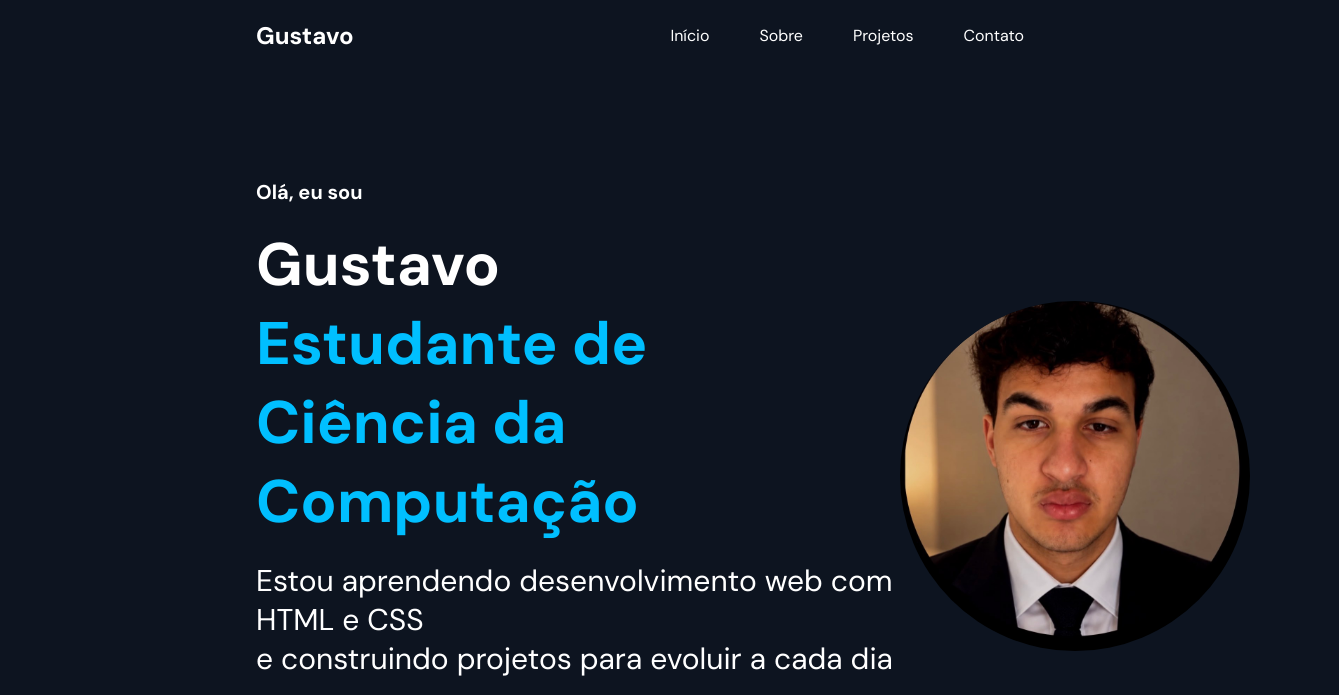
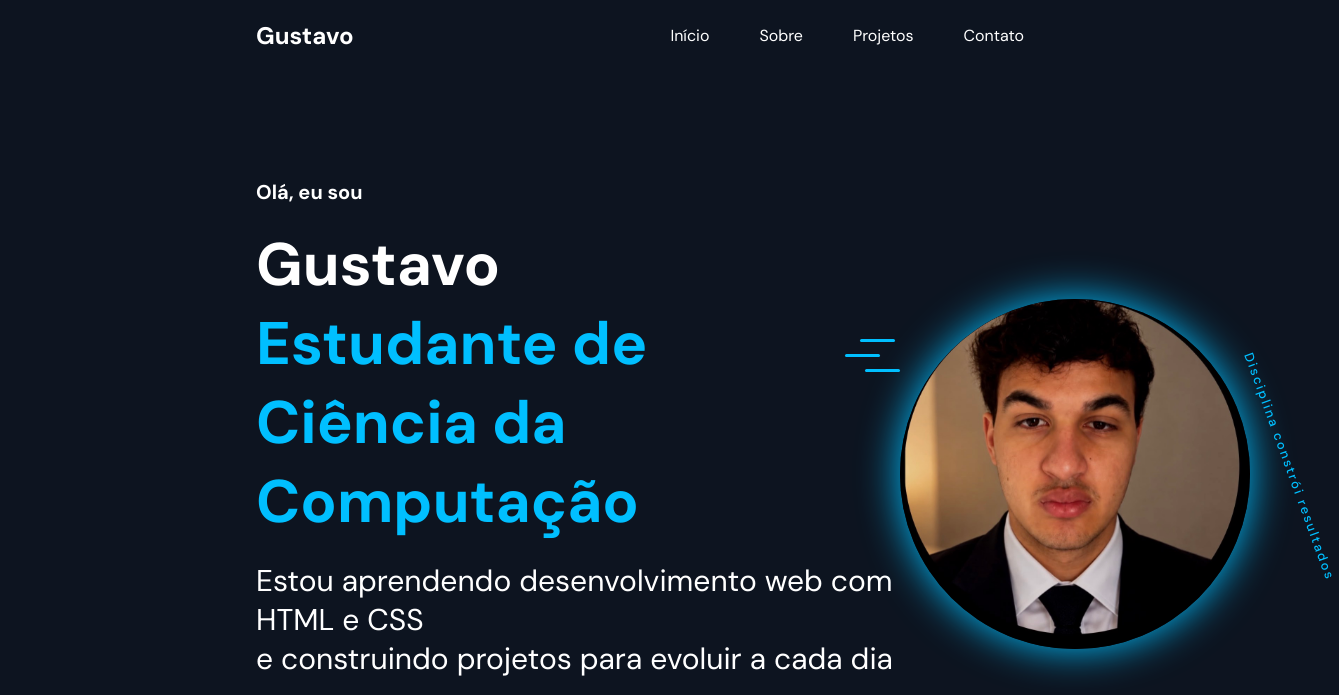
Before and after one commit to gureisacras/Exercicios-html-css, a plain HTML site: page index.html in a window 1280 px wide. Shown: the top 695 px of the page, 1339 px wide, since content can reach past the window. Drawn offline with Linux system fonts and the light colour scheme; a web font is replaced by a local one.

Commit message:
Adiciona detalhes visuais à imagem de perfil
Adiciona efeito de iluminação, elementos decorativos e frase estilizada ao redor da foto.

```diff
--- a/index.html
+++ b/index.html
@@ -5,7 +5,10 @@
     <meta name="viewport" content="width=device-width, initial-scale=1.0">
     <title>Treinamento</title>
     <link rel="stylesheet" href="style.css">
-    <link rel="stylesheet" href="https://cdnjs.cloudflare.com/ajax/libs/font-awesome/6.5.1/css/all.min.css">
+
+    <!-- Font Awesome para os ícones -->
+    <link rel="stylesheet"
+        href="https://cdnjs.cloudflare.com/ajax/libs/font-awesome/6.5.1/css/all.min.css">
 </head>
 <body>
     <header class="cabecalho">
@@ -19,15 +22,53 @@
     </header>
     <main class="conteudo">
         <section class="conteudo-textual">
-            <h4 class="subtitulo">Olá, eu sou</h4>
-            <h1 class="titulo">Gustavo <br><strong class="titulo-destaque"> Estudante de <br>Ciência da Computação</strong> </h1>
-            <p class="paragrafo">Estou aprendendo desenvolvimento web com HTML e CSS <br>  e construindo projetos para evoluir a cada dia</p>
+            <h4 class="subtitulo">
+                Olá, eu sou
+            </h4>
+            <h1 class="titulo">
+                Gustavo
+                <br>
+                <strong class="titulo-destaque">
+                    Estudante de
+                    <br>
+                    Ciência da Computação
+                </strong>
+            </h1>
+            <p class="paragrafo">
+                Estou aprendendo desenvolvimento web com HTML e CSS
+                <br>
+                e construindo projetos para evoluir a cada dia
+            </p>
             <div class="links">
-                <a class=" botao links_instagram" href="https://instagram.com/gustavo.acrass/"><i class="fa-brands fa-instagram"></i>Instagram</a>
-                <a class=" botao links_github" href="https://github.com/gureisacras"><i class="fa-brands fa-github"></i> GitHub</a>
+                <a class="botao links_instagram"
+                    href="https://instagram.com/gustavo.acrass/">
+
+                    <i class="fa-brands fa-instagram"></i>
+                    Instagram
+                </a>
+                <a class="botao links_github"
+                    href="https://github.com/gureisacras">
+
+                    <i class="fa-brands fa-github"></i>
+                    GitHub
+                </a>
             </div>
         </section>
-        <img class="imagem" src="IMG_5753.jpeg" alt="Foto do Gustavo">
+
+        <!-- ÁREA DA FOTO -->
+        <div class="area-imagem">
+
+            <!-- Tracinhos decorativos -->
+            <span class="traco traco-1"></span>
+            <span class="traco traco-2"></span>
+            <span class="traco traco-3"></span>
+             <p class="frase-imagem">Disciplina constrói resultados</p>
+
+            <img
+                class="imagem"
+                src="IMG_5753.jpeg"
+                alt="Foto do Gustavo">
+        </div>
     </main>
 </body>
 </html>
--- a/style.css
+++ b/style.css
@@ -1,3 +1,5 @@
+/* IMPORTAÇÃO DA FONTE */
+
 @import url('https://fonts.googleapis.com/css2?family=Comic+Relief:wght@400;700&family=DM+Sans:ital,opsz,wght@0,9..40,100..1000;1,9..40,100..1000&display=swap');
 
 
@@ -60,7 +62,7 @@ body {
 }
 
 
-/* PARTE DOS TEXTOS */
+/* CONTEÚDO DE TEXTO */
 
 .conteudo-textual {
     display: flex;
@@ -96,7 +98,7 @@ body {
 }
 
 
-/* ESTILO GERAL DOS BOTÕES */
+/* BOTÕES */
 
 .botao {
     width: 280px;
@@ -120,7 +122,7 @@ body {
 }
 
 
-/* INSTAGRAM */
+/* BOTÃO INSTAGRAM */
 
 .links_instagram {
     background-color: #0d1420;
@@ -128,11 +130,18 @@ body {
 }
 
 
-/* GITHUB */
+/* BOTÃO GITHUB */
 
 .links_github {
     background-color: aqua;
     font-weight: 400;
+}
+
+
+/* ÁREA DA IMAGEM */
+
+.area-imagem {
+    position: relative;
 }
 
 
@@ -145,4 +154,54 @@ body {
     border-radius: 50%;
 
     object-fit: cover;
+
+    /* Efeito de luz azul */
+    box-shadow: 0 0 40px deepskyblue;
 }
+
+
+/* TRACINHOS DECORATIVOS */
+
+.traco {
+    position: absolute;
+
+    width: 35px;
+    height: 3px;
+
+    background-color: deepskyblue;
+
+    border-radius: 10px;
+}
+
+
+/* POSIÇÃO DOS TRACINHOS */
+
+.traco-1 {
+    top: 40px;
+    left: -40px;
+}
+
+.traco-2 {
+    top: 55px;
+    left: -55px;
+}
+
+.traco-3 {
+    top: 70px;
+    left: -35px;
+}
+.frase-imagem {
+    position: absolute;
+
+    right: -160px;
+    top: 45%;
+
+    transform: rotate(70deg);
+
+    font-size: 13px;
+    font-weight: 500;
+    letter-spacing: 2px;
+
+    color: deepskyblue;
+    white-space: nowrap;
+}
```
